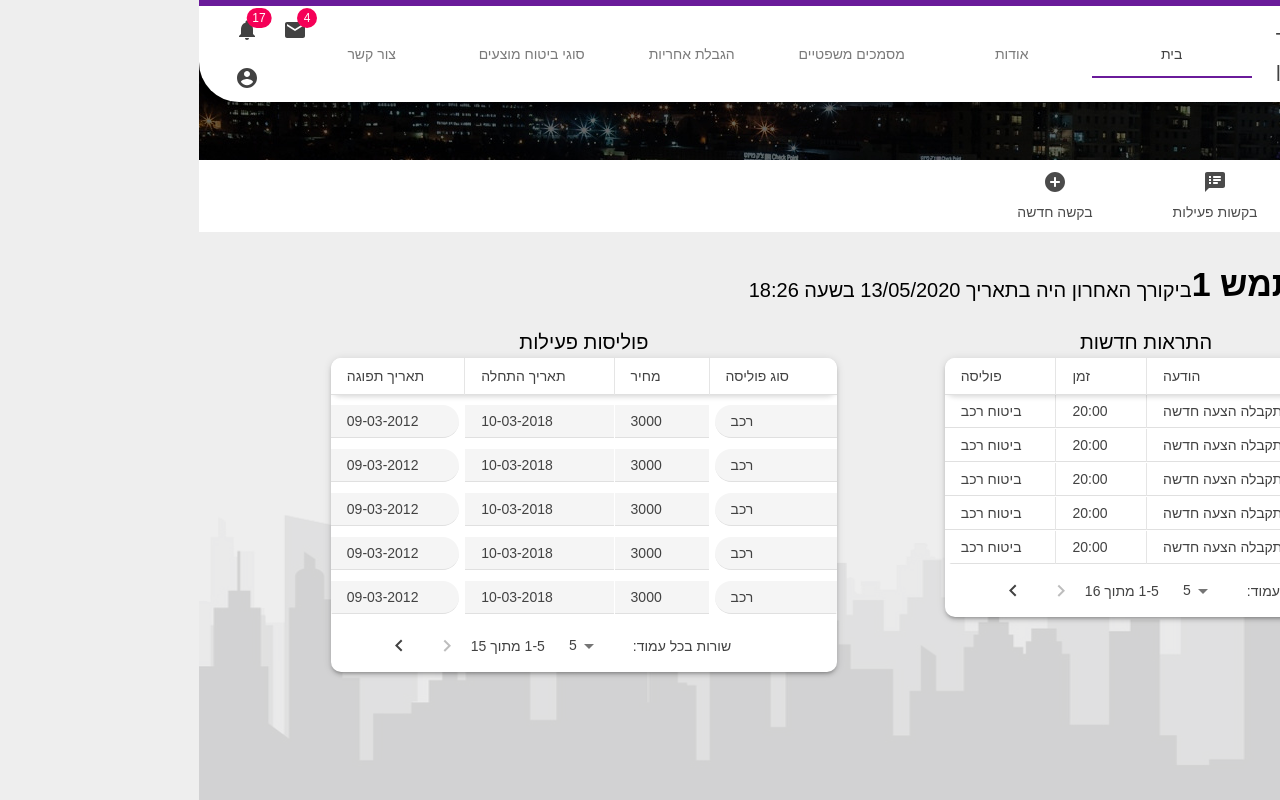
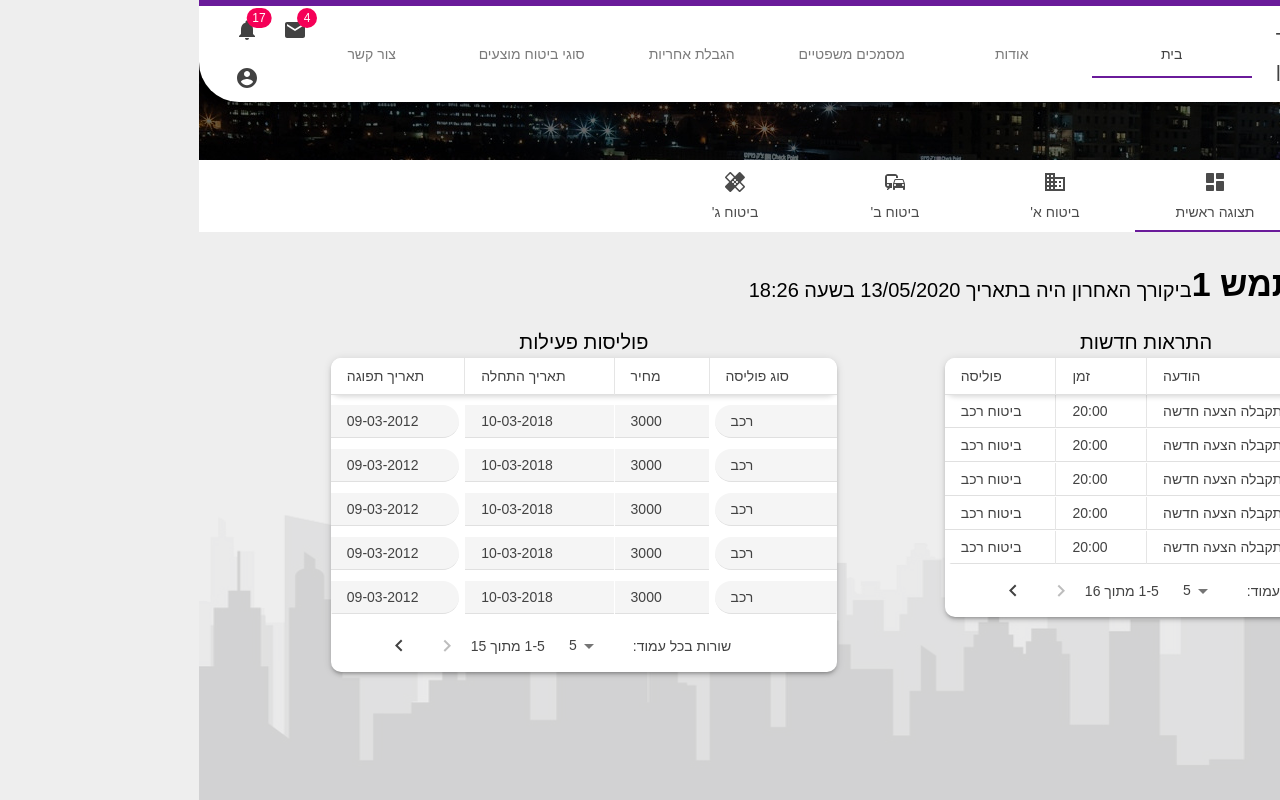
Before and after one commit to omri-kornblau/bar-manager, a React (Create React App) app in the folder client/: page /home/dashboard in a window 1280 px wide. Built offline with nearby package versions, Linux system fonts and the light colour scheme; what jss-rtl would draw is missing.

Commit message:
Add new request view

```diff
--- a/client/src/components/SecondaryNavbar/SecondaryNavbar.jsx
+++ b/client/src/components/SecondaryNavbar/SecondaryNavbar.jsx
@@ -7,9 +7,10 @@ import {
   Toolbar,
   Tabs,
   Tab,
-  IconButton,
+  Menu,
+  MenuItem,
 } from "@material-ui/core";
-
+import AddCircleRoundedIcon from "@material-ui/icons/AddCircleRounded";
 import { Link } from "react-router-dom";
 
 import useStyle from "./style";
@@ -26,20 +27,51 @@ const SecondaryNavbar = props => {
   } = props;
 
   const [tab, setTab] = useState(0);
+  const [menuAnchorEl, setMenuAnchorEl] = useState(null);
   const classes = useStyle();
 
   useEffect(() => {
     setTab(_.keys(views).indexOf(viewKey));
   }, [viewKey]);
 
+  const onNewRequestClick = e => {
+    setMenuAnchorEl(e.currentTarget);
+  }
+
+  const onCloseNewRequestMenu = () => {
+    setMenuAnchorEl(null);
+  }
+
+  const newRequestKey = "newrequest";
+
   return (
-    <Toolbar variant="dense" className={classes.toolbar}>
+    <Toolbar className={classes.toolbar}>
       <Tabs
         value={tab}
         indicatorColor="primary"
       >
+        <Menu
+          id="simple-menu"
+          anchorEl={menuAnchorEl}
+          keepMounted
+          open={!!menuAnchorEl}
+          onClose={onCloseNewRequestMenu}
+        >
+          <Link to={newRequestKey}>
+            <MenuItem onClick={onCloseNewRequestMenu}>ביטוח א'</MenuItem>
+            <MenuItem onClick={onCloseNewRequestMenu}>ביטוח ב'</MenuItem>
+            <MenuItem onClick={onCloseNewRequestMenu}>ביטוח ג'</MenuItem>
+          </Link>
+        </Menu>
         {_.map(views, (viewData, key) =>
+          key === newRequestKey ?
             <Tab
+              label={viewData.name}
+              icon={<viewData.icon/>}
+              onClick={onNewRequestClick}
+              key={key}
+            />
+            : <Tab
               label={viewData.name}
               component={Link}
               to={`${key}`}
--- a/client/src/containers/views/clientViews.js
+++ b/client/src/containers/views/clientViews.js
@@ -5,23 +5,36 @@ import NewRequest from "./NewRequest/NewRequest";
 import DashboardIcon from "@material-ui/icons/DashboardRounded";
 import SpeakerNotesIcon from "@material-ui/icons/SpeakerNotesRounded";
 import AddCircleRoundedIcon from "@material-ui/icons/AddCircleRounded";
+import CommuteIcon from '@material-ui/icons/Commute';
+import HealingIcon from '@material-ui/icons/Healing';
+import BusinessIcon from '@material-ui/icons/Business';
 
 const ClientViews = {
+  newrequest: {
+    name: "בקשה חדשה",
+    icon: AddCircleRoundedIcon,
+    component: NewRequest
+  },
   dashboard: {
     name: "תצוגה ראשית",
     icon: DashboardIcon,
     component: ClientDashboard
   },
-  activerequests: {
-    name: "בקשות פעילות",
-    icon: SpeakerNotesIcon,
+  typeA: {
+    name: "ביטוח א'",
+    icon: BusinessIcon,
     component: ClientActiveRequests
   },
-  newrequest: {
-    name: "בקשה חדשה",
-    icon: AddCircleRoundedIcon,
-    component: NewRequest
-  }
+  typeB: {
+    name: "ביטוח ב'",
+    icon: CommuteIcon,
+    component: ClientActiveRequests
+  },
+  typeC: {
+    name: "ביטוח ג'",
+    icon: HealingIcon,
+    component: ClientActiveRequests
+  },
 };
 
 export default ClientViews;
```
Lines whose indentation alone changed are shown as unchanged.
